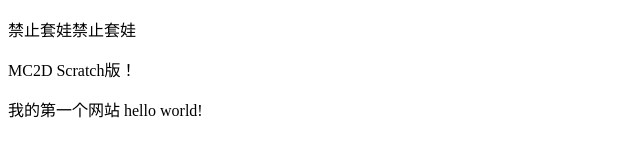
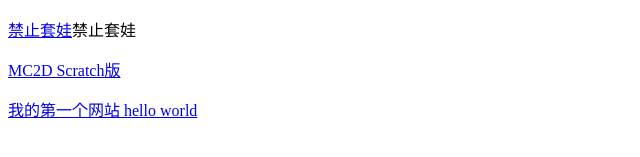
Before and after one commit to MC-Windows114514/mc-windows114514.github.io, a plain HTML site: page index.html in a window 1280 px wide. Shown: the part 355-512 px from the top of the page, without its empty margins (0-640 px from the left). Drawn offline with Linux system fonts and the light colour scheme.

Commit message:
Update index.html

```diff
--- a/index.html
+++ b/index.html
@@ -30,9 +30,9 @@
 
 <p>你的设备</p>
 <img src="https://api.huxianbk.cn/IP-master/" width="343" height="144">
-<p><ahref="/index.html">禁止套娃</a>禁止套娃</p>
-<p><ahref="http://mc-windows114514.github.io/minecraft2d">MC2D Scratch版</a>！</p>
-<p><ahref="http://mc-windows114514.github.io/winnb">我的第一个网站 hello world</a>!</p>
+<p><a href="/index.html">禁止套娃</a>禁止套娃</p>
+<p><a href="http://mc-windows114514.github.io/minecraft2d">MC2D Scratch版</a></p>
+<p><a href="http://mc-windows114514.github.io/winnb">我的第一个网站 hello world</a></p>
 
 </body>
 </html>
```
